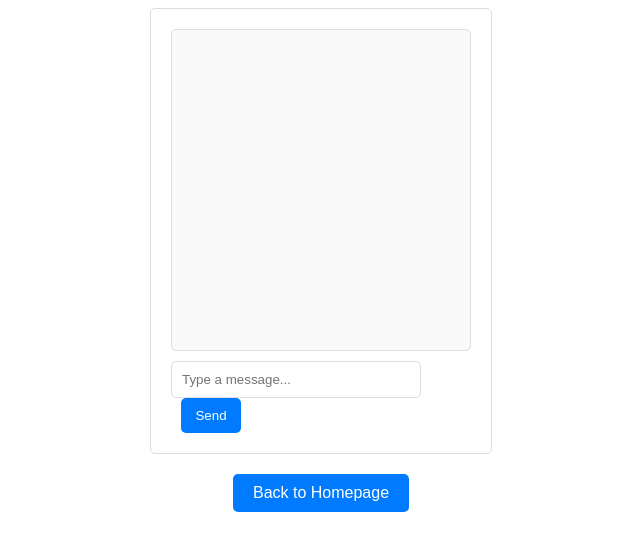
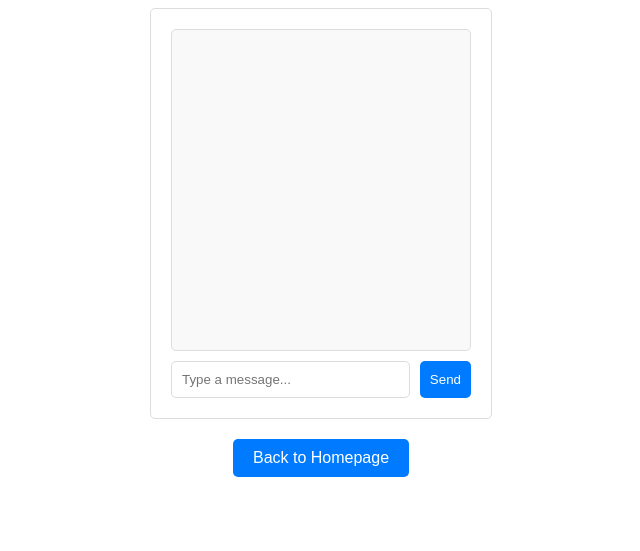
Before and after one commit to mufeez7/Insta_Booking, a Django app: page /chatbot/ in a window 1280 px wide. Shown: the top 551 px of the page, without its empty margins (319-959 px from the left). Run offline with Django 5.2, Linux system fonts and the light colour scheme; parts of the project's set-up code (start-up, migrations or seed data) failed here and were passed over.

Commit message:
Button in Chatbot

```diff
--- a/hotels/templates/hotels/chatbot.html
+++ b/hotels/templates/hotels/chatbot.html
@@ -23,16 +23,17 @@
             padding: 10px;
             background: #f9f9f9;
         }
+        .chat-input-container {
+            display: flex;
+            margin-top: 10px;
+        }
         .chat-input {
-            width: calc(100% - 72px);
+            flex: 1;
             padding: 10px;
             border: 1px solid #ddd;
             border-radius: 5px;
-            margin-top: 10px;
-            display: inline-block;
         }
         .send-button {
-            width: 60px;
             padding: 10px;
             border: none;
             border-radius: 5px;
@@ -40,8 +41,7 @@
             color: white;
             cursor: pointer;
             margin-left: 10px;
-            display: inline-block;
-            vertical-align: top;
+            white-space: nowrap;
         }
         .send-button:hover {
             background-color: #0056b3;
@@ -89,8 +89,10 @@
 <body>
     <div class="chat-container">
         <div class="chat-box" id="chat-box"></div>
-        <input type="text" class="chat-input" id="chat-input" placeholder="Type a message...">
-        <button class="send-button" id="send-button">Send</button>
+        <div class="chat-input-container">
+            <input type="text" class="chat-input" id="chat-input" placeholder="Type a message...">
+            <button class="send-button" id="send-button">Send</button>
+        </div>
     </div>
     <script>
         const chatInput = document.getElementById('chat-input');
```
